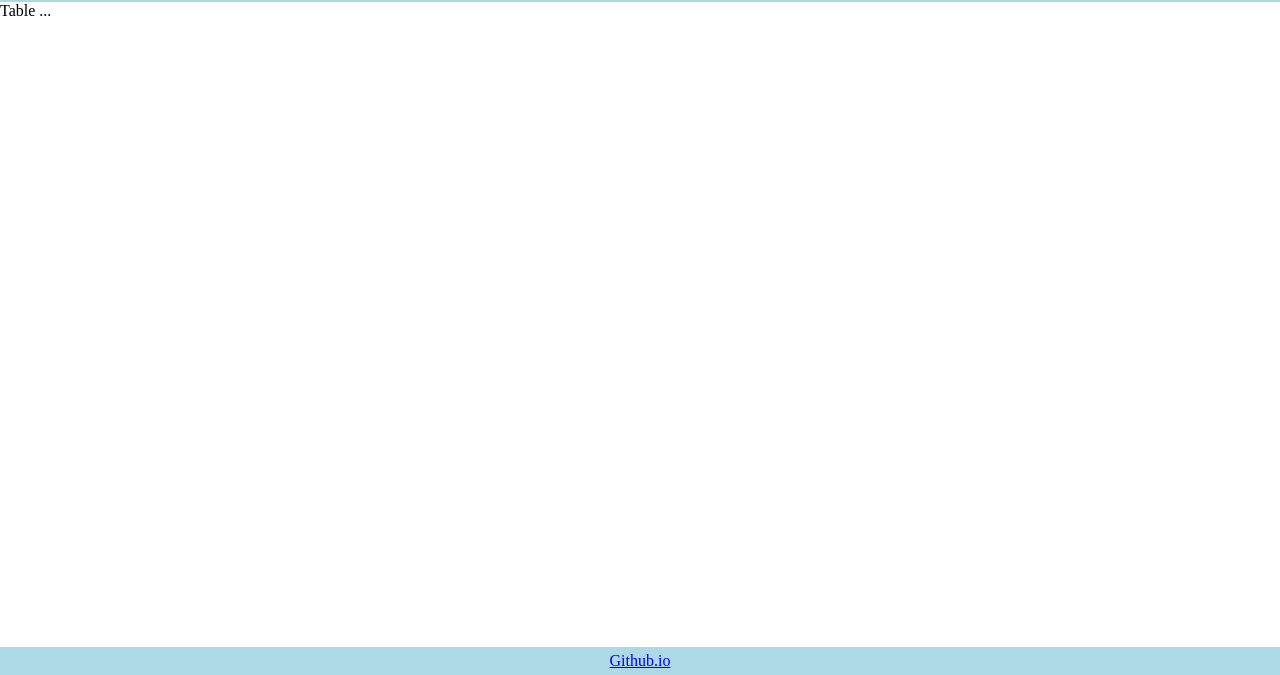
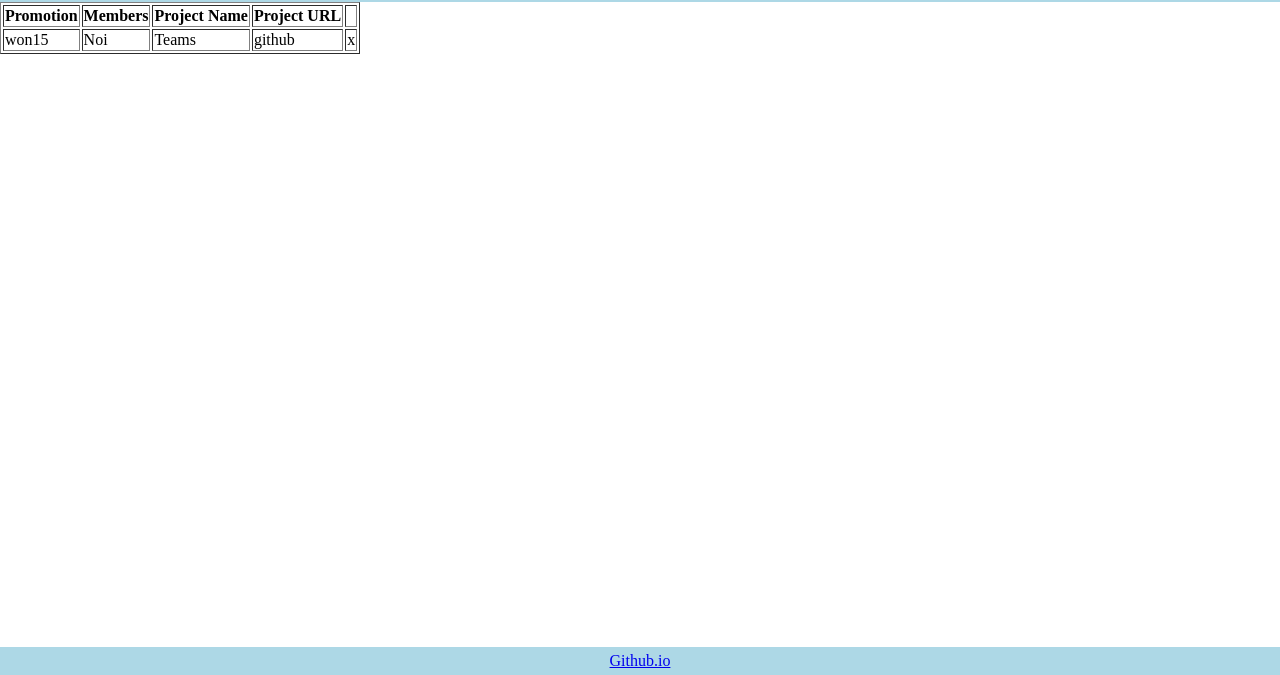
Before and after one commit to Mircea72/teams-networking, a website built with webpack: page src/index.html in a window 1280 px wide. Shown: the part 125-800 px from the top of the page. Built offline with nearby package versions, Linux system fonts and the light colour scheme; files whose address does not match are found by name.

Commit message:
repair index js

```diff
--- a/src/index.html
+++ b/src/index.html
@@ -19,7 +19,33 @@
         </div>
       </div>
     </header>
-    <section>Table ...</section>
+    <section>
+      <table border="1">
+        <thead>
+          <tr>
+            <th>Promotion</th>
+            <th>Members</th>
+            <th>Project Name</th>
+            <th>Project URL</th>
+            <th></th>
+          </tr>
+
+        </thead>
+        <tbody>
+          <tr>
+            <td>won15</td>
+            <td>Noi</td>
+            <td>Teams</td>
+            <td>github</td>
+            <td>x</td>
+          </tr>
+
+        </tbody>
+        <tfoot>
+
+        </tfoot>
+      </table>
+    </section>
     <footer>
       <a href="https://github.com/nmatei/teams-networking">Github.io</a>
     </footer>
--- a/src/index.js
+++ b/src/index.js
@@ -1,2 +1,16 @@
 import './style.css';
-console.info('app ready');
+
+console.warn('app ready');
+
+function loadTeams() {
+  const promise = fetch('http://localhost:3000/teams-json')
+    .then(r => r.json())
+    .then(teams => {
+      console.table(teams);
+      return teams;
+    });
+
+  console.warn('loadTeams', promise);
+}
+
+loadTeams();
```
